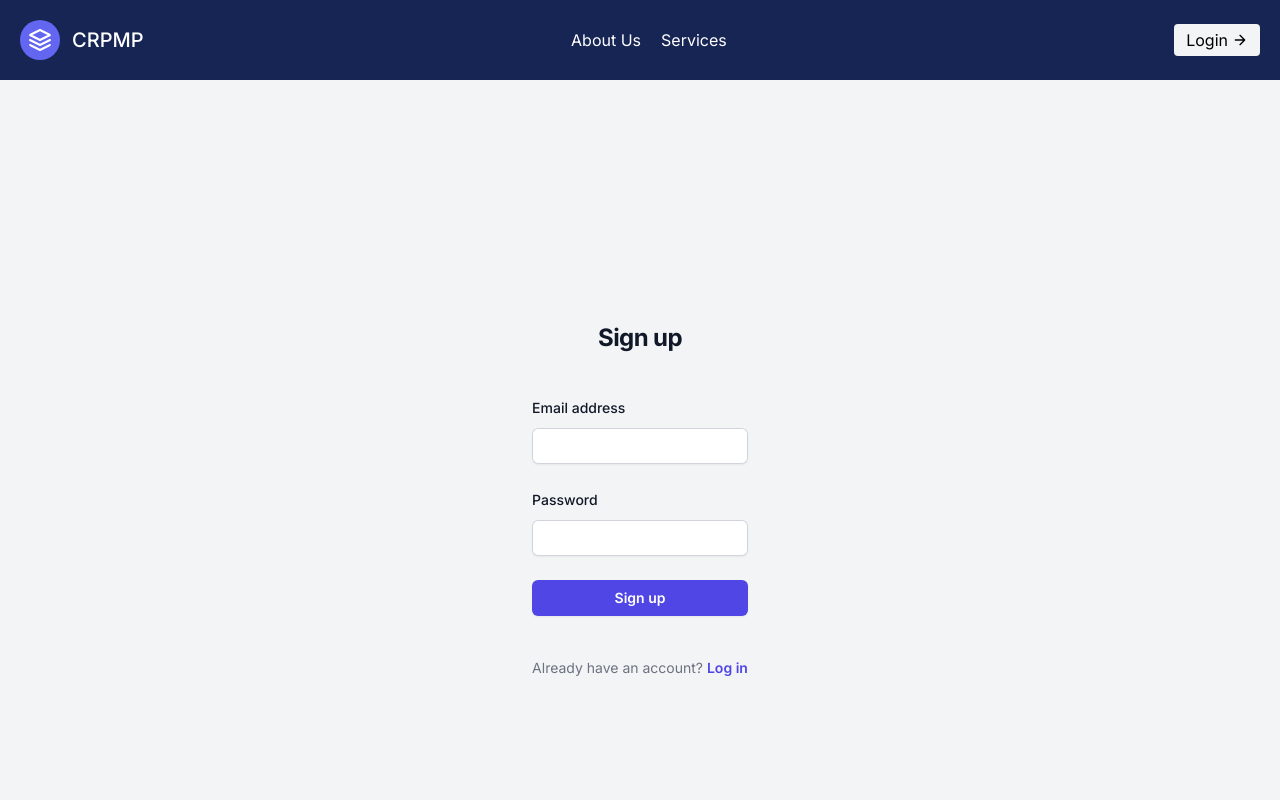
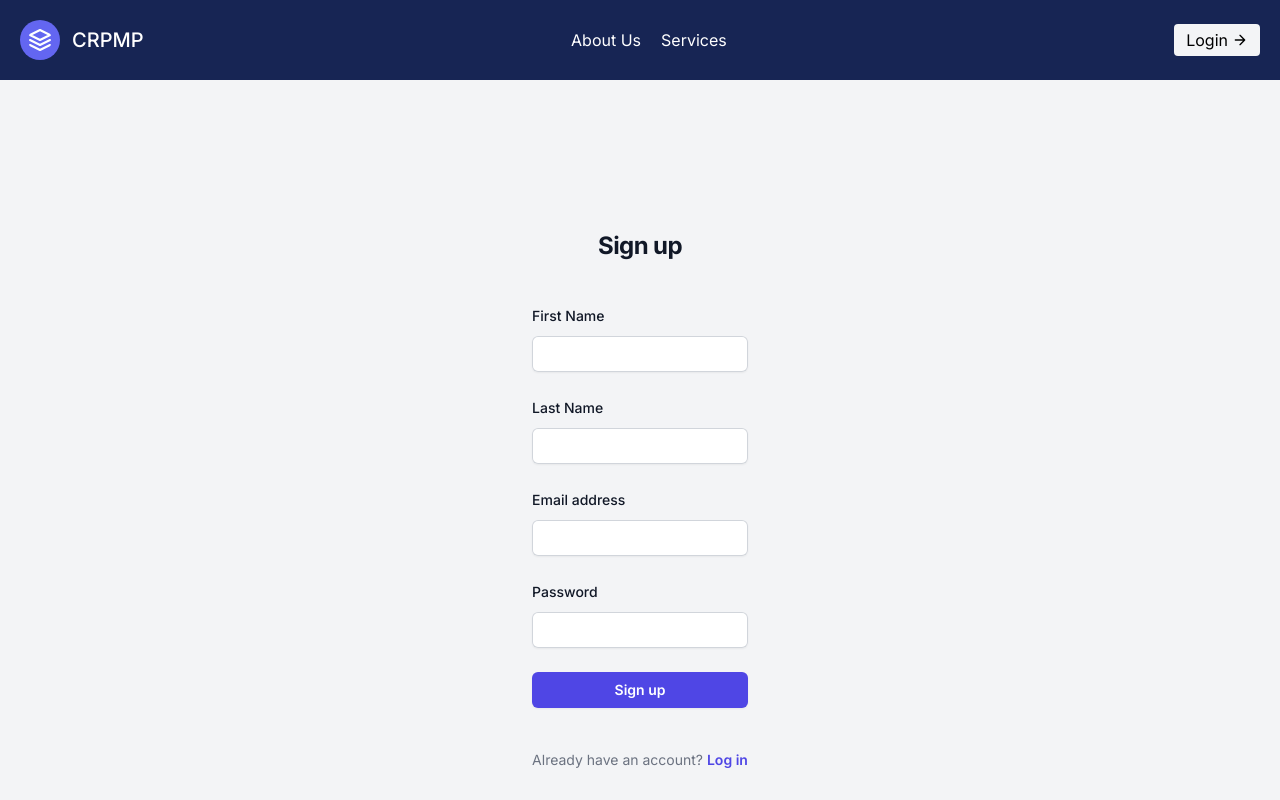
Before and after one commit to Senior-Project-CRPMP/front_nextjs, a Next.js app: page /signup in a window 1280 px wide. Shown: the top 800 px of the page. Built offline with nearby package versions, Linux system fonts and the light colour scheme.

Commit message:
Authentication integration

```diff
--- a/src/app/component/forms/loginForm.tsx
+++ b/src/app/component/forms/loginForm.tsx
@@ -14,9 +14,28 @@ export default function LoginForm() {
     setPassword(event.target.value);
   };
 
-  const handleSubmit = (event: React.FormEvent<HTMLFormElement>) => {
+  const handleSubmit = async (event: React.FormEvent<HTMLFormElement>) => {
     event.preventDefault();
-    // Perform login logic
+    const response = await fetch('http://localhost:5110/api/Account/login', {
+      method: 'POST',
+      headers: {
+        'Content-Type': 'application/json',
+      },
+      body: JSON.stringify({
+        email,
+        password,
+      }),
+    });
+
+    if (response.ok) {
+      const data = await response.json();
+      // Handle successful login and store tokens
+      console.log('Login successful:', data);
+    } else {
+      // Handle login errors
+      const errorData = await response.json();
+      console.error('Login failed:', errorData);
+    }
   };
 
   return (
--- a/src/app/component/forms/signupForm.tsx
+++ b/src/app/component/forms/signupForm.tsx
@@ -5,18 +5,48 @@ import Link from 'next/link';
 export default function SignupForm() {
   const [email, setEmail] = useState('');
   const [password, setPassword] = useState('');
+  const [firstName, setFirstName] = useState('');
+  const [lastName, setLastName] = useState('');
 
-  const handleEmailChange = (event) => {
+  const handleEmailChange = (event: React.ChangeEvent<HTMLInputElement>) => {
     setEmail(event.target.value);
   };
 
-  const handlePasswordChange = (event) => {
+  const handlePasswordChange = (event: React.ChangeEvent<HTMLInputElement>) => {
     setPassword(event.target.value);
   };
 
-  const handleSubmit = (event) => {
+  const handleFirstNameChange = (event: React.ChangeEvent<HTMLInputElement>) => {
+    setFirstName(event.target.value);
+  };
+
+  const handleLastNameChange = (event: React.ChangeEvent<HTMLInputElement>) => {
+    setLastName(event.target.value);
+  };
+
+  const handleSubmit = async (event: React.FormEvent<HTMLFormElement>) => {
     event.preventDefault();
-    // Perform signup logic
+    const response = await fetch('http://localhost:5110/api/Account/register', {
+      method: 'POST',
+      headers: {
+        'Content-Type': 'application/json',
+      },
+      body: JSON.stringify({
+        email,
+        password,
+        firstName,
+        lastName,
+      }),
+    });
+
+    if (response.ok) {
+      // Handle successful registration
+      console.log('Registration successful');
+    } else {
+      // Handle registration errors
+      const data = await response.json();
+      console.error('Registration failed:', data);
+    }
   };
 
   return (
@@ -30,10 +60,41 @@ export default function SignupForm() {
       <div className="mt-10 sm:mx-auto sm:w-full sm:max-w-sm">
         <form className="space-y-6" onSubmit={handleSubmit}>
           <div>
-            <label
-              htmlFor="email"
-              className="block text-sm font-medium leading-6 text-gray-900"
-            >
+            <label htmlFor="firstName" className="block text-sm font-medium leading-6 text-gray-900">
+              First Name
+            </label>
+            <div className="mt-2">
+              <input
+                id="firstName"
+                name="firstName"
+                type="text"
+                required
+                value={firstName}
+                onChange={handleFirstNameChange}
+                className="block w-full rounded-md border-0 py-1.5 text-gray-900 shadow-sm ring-1 ring-inset ring-gray-300 placeholder:text-gray-400 focus:ring-2 focus:ring-inset focus:ring-indigo-600 sm:text-sm sm:leading-6"
+              />
+            </div>
+          </div>
+
+          <div>
+            <label htmlFor="lastName" className="block text-sm font-medium leading-6 text-gray-900">
+              Last Name
+            </label>
+            <div className="mt-2">
+              <input
+                id="lastName"
+                name="lastName"
+                type="text"
+                required
+                value={lastName}
+                onChange={handleLastNameChange}
+                className="block w-full rounded-md border-0 py-1.5 text-gray-900 shadow-sm ring-1 ring-inset ring-gray-300 placeholder:text-gray-400 focus:ring-2 focus:ring-inset focus:ring-indigo-600 sm:text-sm sm:leading-6"
+              />
+            </div>
+          </div>
+
+          <div>
+            <label htmlFor="email" className="block text-sm font-medium leading-6 text-gray-900">
               Email address
             </label>
             <div className="mt-2">
@@ -51,15 +112,9 @@ export default function SignupForm() {
           </div>
 
           <div>
-            <div className="flex items-center justify-between">
-              <label
-                htmlFor="password"
-                className="block text-sm font-medium leading-6 text-gray-900"
-              >
-                Password
-              </label>
-
-            </div>
+            <label htmlFor="password" className="block text-sm font-medium leading-6 text-gray-900">
+              Password
+            </label>
             <div className="mt-2">
               <input
                 id="password"
@@ -87,9 +142,7 @@ export default function SignupForm() {
         <p className="mt-10 text-center text-sm text-gray-500">
           Already have an account?{' '}
           <Link href="/login" className="font-semibold leading-6 text-indigo-600 hover:text-indigo-500">
-
-              Log in
-
+            Log in
           </Link>
         </p>
       </div>
```
